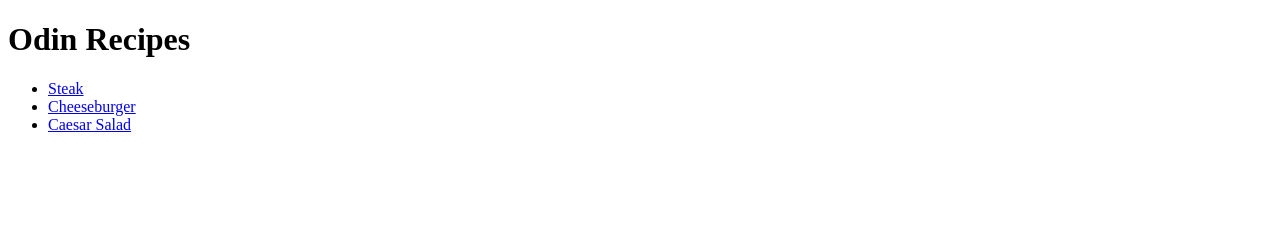
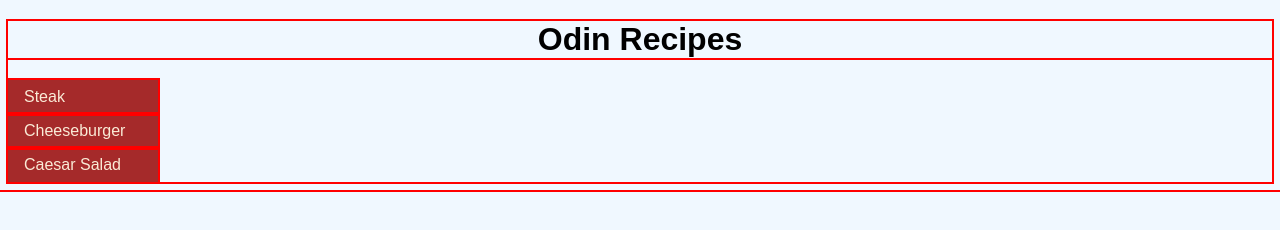
Before and after one commit to josefbath/odin-recipes, a plain HTML site: page index.html in a window 1280 px wide. Drawn offline with Linux system fonts and the light colour scheme.

Commit message:
Updated site with CSS

```diff
--- a/index.html
+++ b/index.html
@@ -4,13 +4,14 @@
     <meta charset="UTF-8">
     <meta name="viewport" content="width=device-width, initial-scale=1.0">
     <title>Odin Recipes</title>
+    <link rel="stylesheet" href="./styles.css">
 </head>
 <body>
-    <h1>Odin Recipes</h1>
-    <ul>
-        <li><a href="./recipes/steak.html">Steak</a> </li>
-            <li><a href="./recipes/cheeseburger.html">Cheeseburger</a></li>
-                <li><a href="./recipes/salad.html">Caesar Salad</a></li>
+    <h1 class="title">Odin Recipes</h1>
+    <ul class="nav">
+        <li class="button"><a href="./recipes/steak.html">Steak</a> </li>
+            <li class="button"><a href="./recipes/cheeseburger.html">Cheeseburger</a></li>
+                <li class="button"> <a href="./recipes/salad.html">Caesar Salad</a></li>
 
     </ul>
 
--- /dev/null
+++ b/styles.css
@@ -0,0 +1,28 @@
+h1 {
+    text-align: center;
+    font-family: Arial, Helvetica, sans-serif;
+    font-weight: bold;
+}
+
+body {
+    background-color: aliceblue;
+}
+
+.nav {
+    list-style-type: none;
+    margin: 0;
+    padding: 0;
+    width: 150px;
+    background-color: brown;
+}
+
+.button a {
+    display: block;
+    color: antiquewhite;
+    padding: 8px 16px;
+    text-decoration: none;
+    font-family: Arial, Helvetica, sans-serif;
+}
+* {
+    outline: 2px solid red;
+  }
```
Also changed, not shown: recipes/cheeseburger.html (+8 -0 lines), recipes/salad.html (+8 -0 lines), recipes/steak.html (+8 -0 lines).
